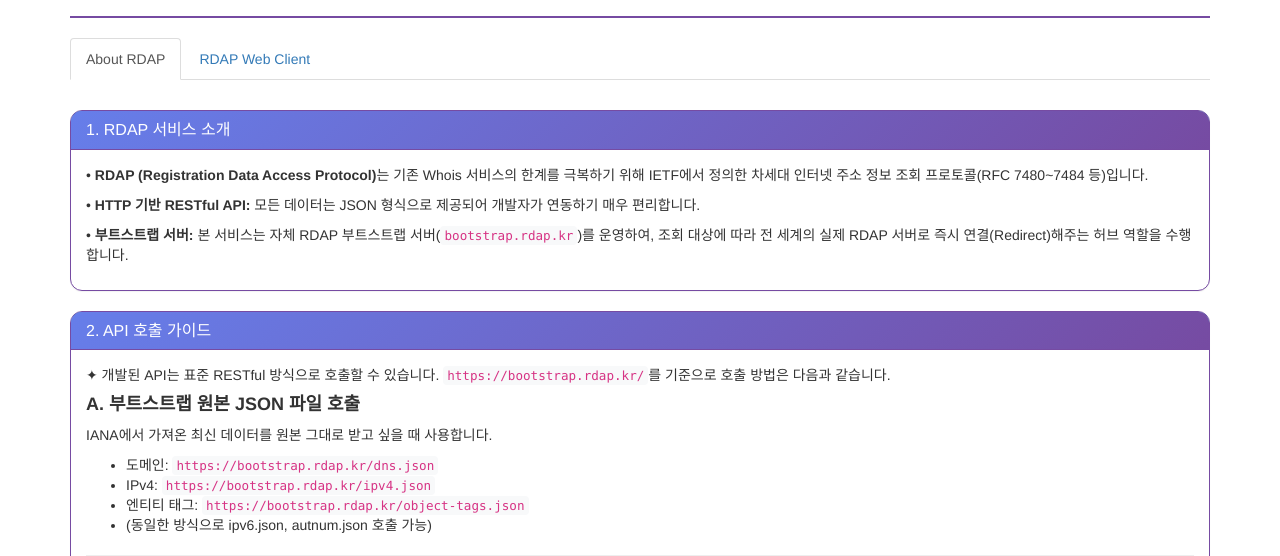
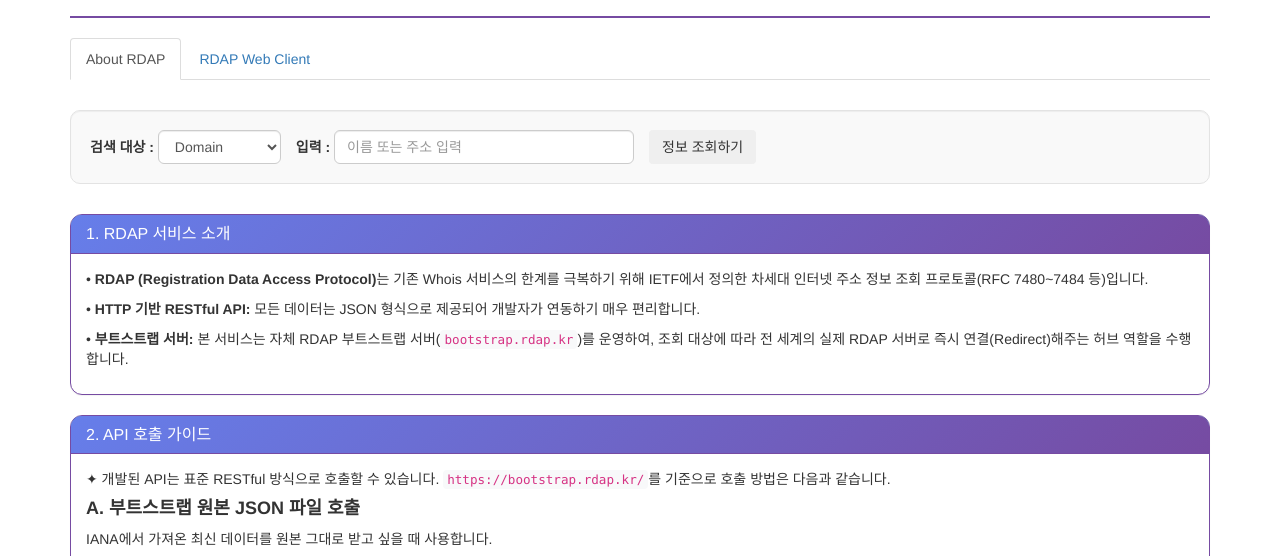
Before and after one commit to onmiso-hash/onnamu-project, a plain HTML site: page rdap/rdap-about-ko.html in a window 1280 px wide. Shown: the part 166-722 px from the top of the page. Drawn offline with Linux system fonts and the light colour scheme.

Commit message:
feat(rdap): add search UI to About pages and link to Web Client results

```diff
--- a/rdap/rdap-about-ko.html
+++ b/rdap/rdap-about-ko.html
@@ -57,6 +57,39 @@
 
 		<div class="row">
 			<div class="col-md-12">
+				<div class="well" style="background: #f9f9f9; border-radius: 10px; display: flex; flex-wrap: wrap; align-items: center; gap: 10px 15px; margin-bottom: 30px;">
+					<div class="form-group" style="margin-bottom: 0;">
+					  <label for="type">검색 대상 :</label>
+					  <select class="form-control" id="type" name="type" style="border-radius: 6px; display: inline-block; width: auto;">
+						<option value="domain" selected="">Domain</option>
+						<option value="nameserver">Nameserver</option>
+						<option value="tld">TLD</option>
+						<option value="ip">IP/CIDR</option>
+						<option value="autnum">AS Number</option>
+						<option value="entity">Entity</option>
+						<option value="registrar">Registrar</option>
+					  </select>
+					</div>
+					<div class="form-group" style="margin-bottom: 0;">
+						<label for="object">입력 :</label>
+						<input class="form-control" id="object" type="search" name="object" placeholder="이름 또는 주소 입력" style="width: 300px; border-radius: 6px; display: inline-block;" autocomplete="off">
+					</div>
+					<button type="button" class="btn btn-onnamu" onclick="redirectToClient()">정보 조회하기</button>
+				</div>
+
+				<script>
+					function redirectToClient() {
+						var type = document.getElementById('type').value;
+						var object = document.getElementById('object').value;
+						if(!object) { alert('조회할 대상을 입력해주세요.'); return; }
+						location.href = 'rdap-javascript-ko.html?type=' + encodeURIComponent(type) + '&object=' + encodeURIComponent(object);
+					}
+					// 엔터키 지원
+					document.getElementById('object').addEventListener('keypress', function(e) {
+						if (e.key === 'Enter') redirectToClient();
+					});
+				</script>
+
 				<div class="panel panel-primary">
 					<div class="panel-heading"><h3 class="panel-title">1. RDAP 서비스 소개</h3></div>
 					<div class="panel-body">
```
Also changed, not shown: rdap/rdap-about-en.html (+33 -0 lines).
